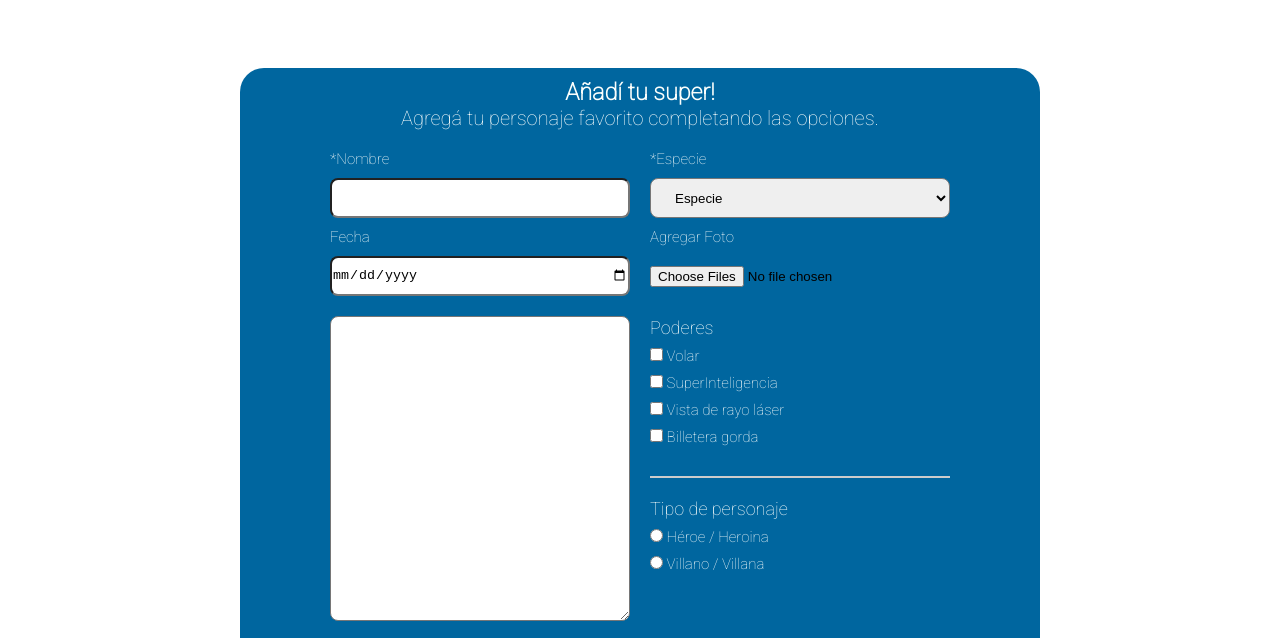
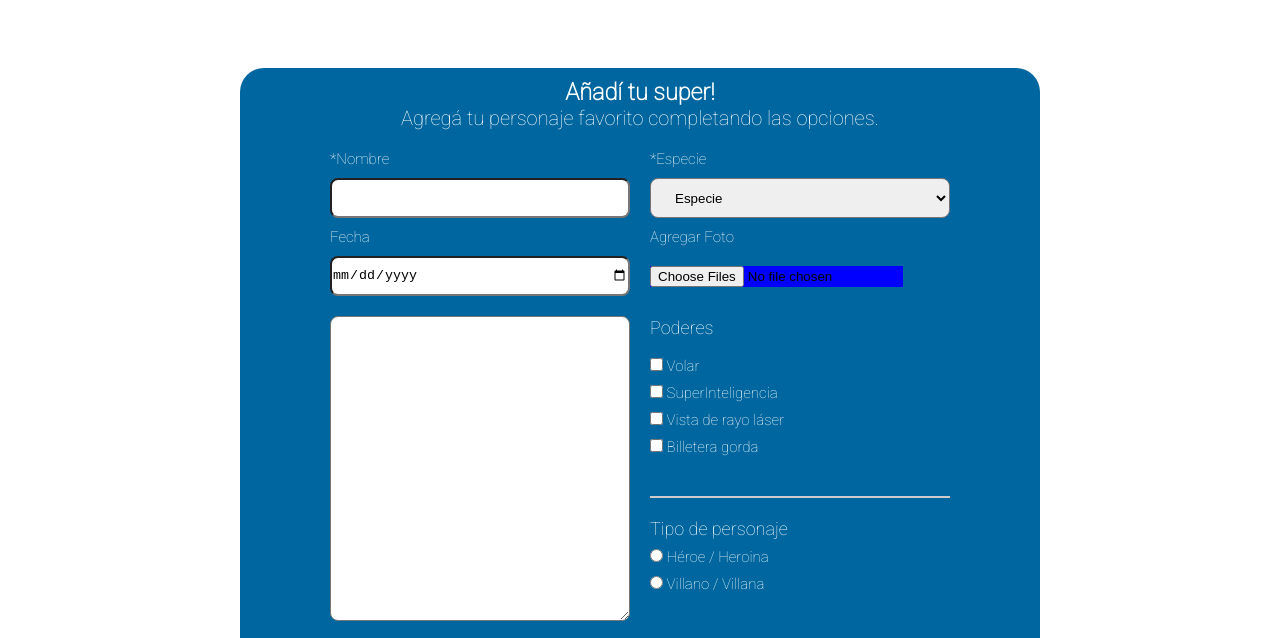
Before and after one commit to ClaraLis1/Frontend1, a plain HTML site: page Clase17_TPHeroes Seudoelementos/views/agregar.html in a window 1280 px wide. Shown: the part 154-792 px from the top of the page. Drawn offline with Linux system fonts and the light colour scheme.

Commit message:
Clase 17 form y pseudoselectores

```diff
--- a/Clase17_TPHeroes Seudoelementos/css/style.css
+++ b/Clase17_TPHeroes Seudoelementos/css/style.css
@@ -365,6 +365,7 @@ div.checkbox, div.radioBox{
 
 div.checkbox input, div.radioBox input{
     margin-top: 10px;
+
 }
 
 
@@ -377,8 +378,14 @@ textarea{
 
 input[type=file]{
     color: black;
+    background-color: blue;
+
 }
 
+.checkbox{
+    display: flex;
+    flex-direction: column;
+}
 legend{
     font-size: 0.9rem;
 }
--- a/Clase17_TPHeroes Seudoelementos/views/agregar.html
+++ b/Clase17_TPHeroes Seudoelementos/views/agregar.html
@@ -53,22 +53,24 @@
                             <input type="file" name="foto" accept=".jpg" multiple>
                             <div class="checkbox">
                                 <legend>Poderes</legend>
-                                <input type="checkbox" name="poderes" value="Volar">
-                                <poderes">Volar</label><br>
-                                <input type="checkbox" name="poderes" value="SuperInteligencia">
-                                <label for="poderes">SuperInteligencia</label><br>
-                                <input type="checkbox" name="poderes" value="Vista de rayo láser">
-                                <label for="poderes">Vista de rayo láser</label><br>
-                                <input type="checkbox" name="poderes" value="Billetera gorda">
-                                <label for="poderes">Billetera gorda</label><br>
+                                <div class="checkbox">
+                                    <div><input type="checkbox" name="poderes" value="Volar">
+                                    <poderes">Volar</label></div>
+                                    <div><input type="checkbox" name="poderes" value="SuperInteligencia">
+                                    <label for="poderes">SuperInteligencia</label></div>
+                                    <div><input type="checkbox" name="poderes" value="Vista de rayo láser">
+                                    <label for="poderes">Vista de rayo láser</label></div>
+                                    <div><input type="checkbox" name="poderes" value="Billetera gorda">
+                                    <label for="poderes">Billetera gorda</label></div>
+                                </div>
                                 <hr>
                             </div>
                             <div class="radioBox">
                                 <legend>Tipo de personaje</legend>
-                                <input type="radio" name="tipo" value="Héroe / Heroina">
-                                <label for="tipo">Héroe / Heroina</label><br>
-                                <input type="radio" name="tipo" value="Villano / Villana">
-                                <label for="tipo">Villano / Villana</label><br>
+                                <div><input type="radio" name="tipo" value="Héroe / Heroina">
+                                <label for="tipo">Héroe / Heroina</label></div>
+                                <div><input type="radio" name="tipo" value="Villano / Villana">
+                                <label for="tipo">Villano / Villana</label></div>
                             </div>
                         </div>
                     </div>
```
